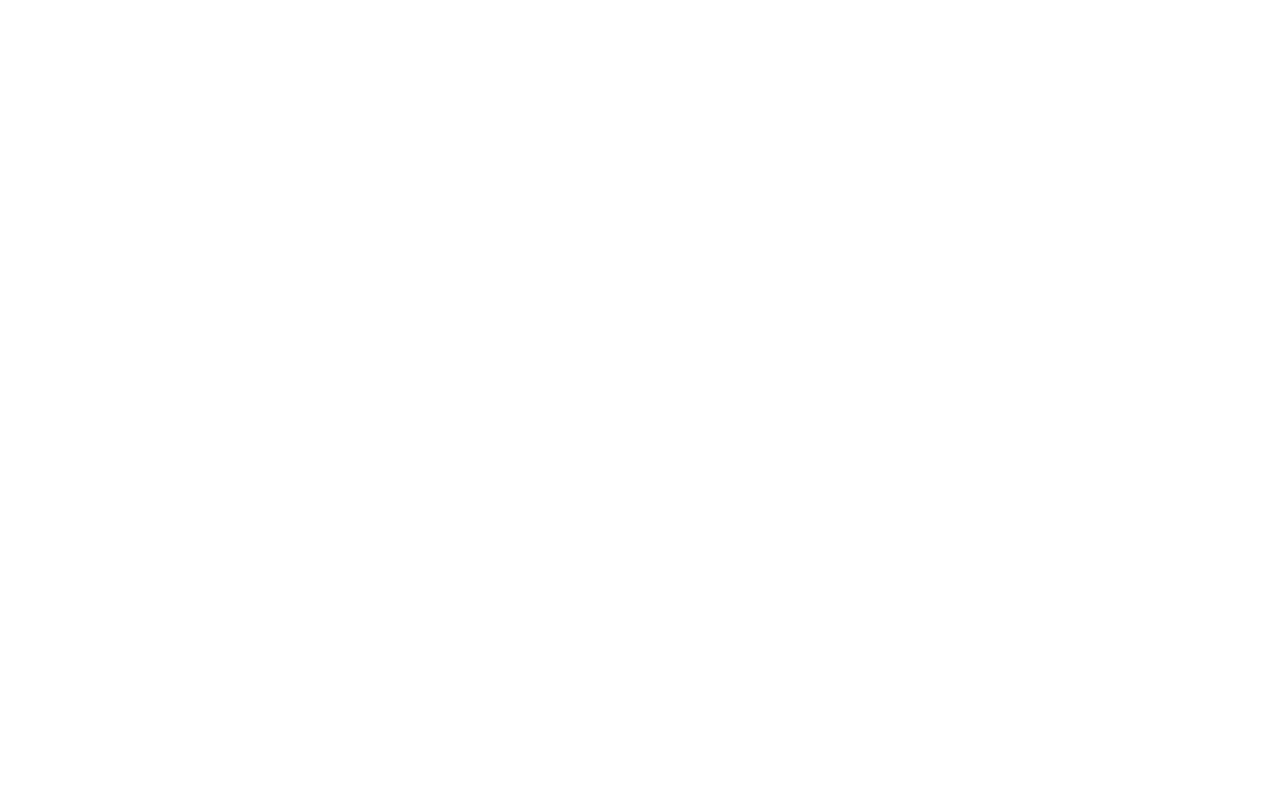
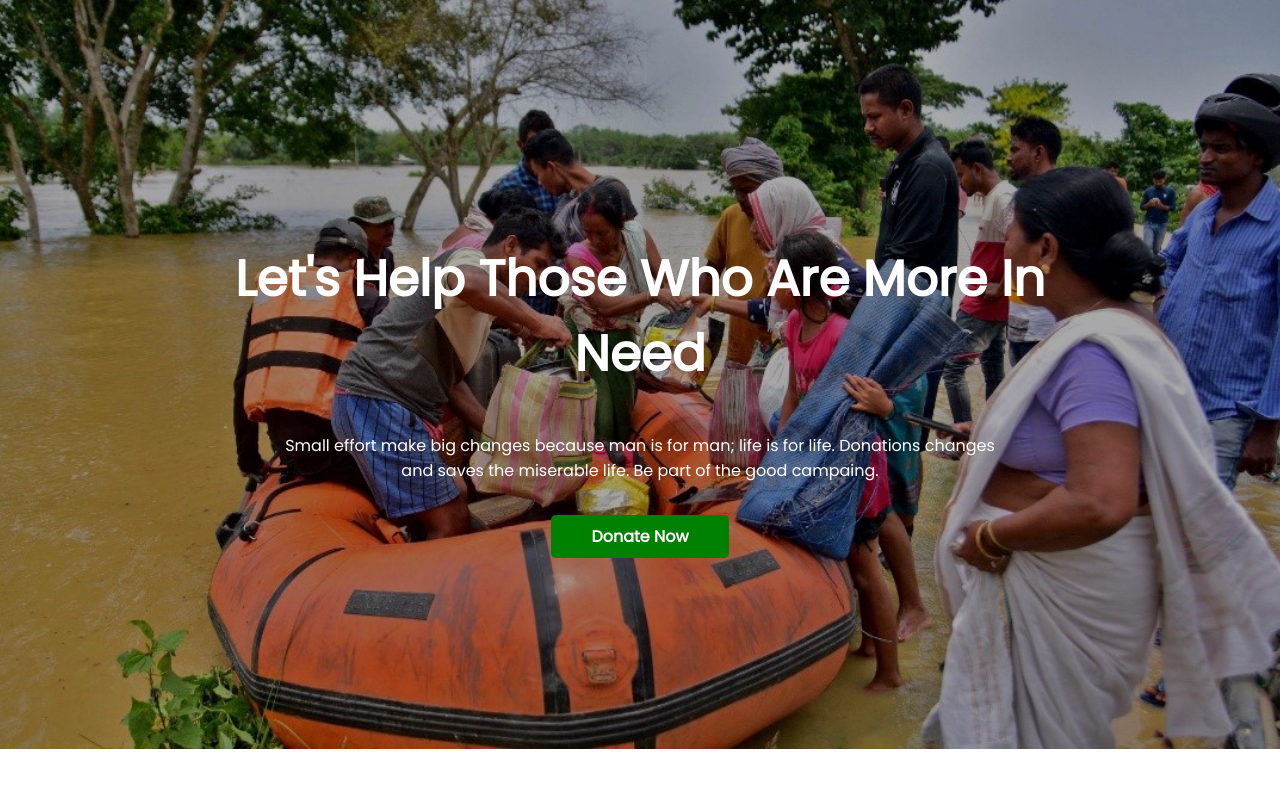
Before and after one commit to sahasimanta84/assignment--01, a plain HTML site: page index.html in a window 1280 px wide. Drawn offline with Linux system fonts and the light colour scheme.

Commit message:
First Section Done

```diff
--- a/index.html
+++ b/index.html
@@ -5,11 +5,32 @@
     <meta charset="UTF-8">
     <meta http-equiv="X-UA-Compatible" content="IE=edge">
     <meta name="viewport" content="width=device-width, initial-scale=1.0">
-    <title>Document</title>
+    <title>Donate and Save Life</title>
+    <link rel="preconnect" href="https://fonts.googleapis.com">
+    <link rel="preconnect" href="https://fonts.gstatic.com" crossorigin>
+    <link href="https://fonts.googleapis.com/css2?family=Poppins&display=swap" rel="stylesheet">
+    <link rel="stylesheet" href="style.css">
+
+
 </head>
 
 <body>
 
+    <section class="background">
+        <div class="add-text">
+
+            <h1 class="text-format1">Let's Help Those Who Are More In Need</h1>
+            <p class="text-format2">
+                Small effort make big changes because man is for man; life is for life. Donations changes <br> and saves
+                the
+                miserable life. Be part of the good campaing.
+            </p> <br>
+
+            <a class="link-button" target="_blank" href="https://sylhetcharity.com/">Donate Now </a>
+
+
+        </div>
+    </section>
 </body>
 
 </html>
--- a/style.css
+++ b/style.css
@@ -0,0 +1,54 @@
+body {
+    font-family: 'Poppins', sans-serif;
+    margin: 0;
+    padding: 0;
+
+
+}
+
+.background {
+
+    background-image: url(donation55.jpg);
+    min-height: 700px;
+    background-position: center;
+    background-repeat: no-repeat;
+    background-size: cover;
+    position: relative;
+
+
+}
+
+.add-text {
+
+    text-align: center;
+    padding: 200px;
+}
+
+.text-format1 {
+
+    font-size: 50px;
+    font-weight: 900;
+    font-style: normal;
+    color: white;
+}
+
+.text-format2 {
+
+    font-size: 16px;
+    font-weight: normal;
+    font-style: normal;
+    color: white;
+    text-align: center;
+
+}
+
+.link-button {
+
+    text-decoration: none;
+    background-image: linear-gradient(green, green);
+    padding: 10px 40px;
+    color: white;
+    font-weight: 700;
+    border-radius: 5px;
+
+}
```
Also changed, not shown: donation0.jpg (added), donation1.jpg (added), donation10.jpg (added), donation11.jpg (added), donation13.jpg (added), donation14.webp (added), donation2.jpg (added), donation4.jpg (added), donation5.jpg (added), donation55.jpg (added), donation6.jpg (added), donation7.jpg (added), donation8.jpg (added), donation9.jpg (added), 2 other files.
